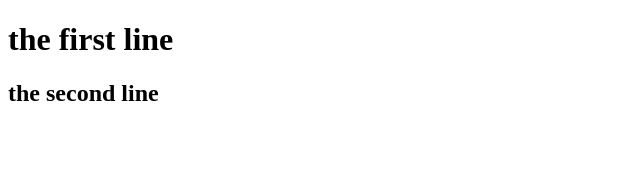
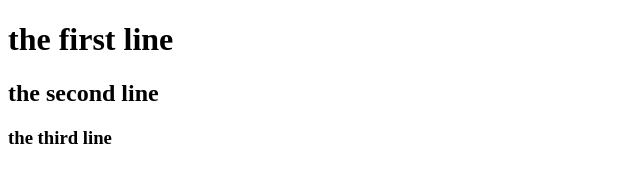
Before and after one commit to noorhpc/Git-assignment, a plain HTML site: page index.html in a window 1280 px wide. Shown: the whole page, without its empty margins (0-640 px from the left). Drawn offline with Linux system fonts and the light colour scheme.

Commit message:
third commit of main branch

```diff
--- a/index.html
+++ b/index.html
@@ -8,6 +8,7 @@
 <body>
     <h1> the first line </h1>
     <h2>the second line</h2>
+    <h3>the third line </h3>
 
 </body>
 </html>
```
